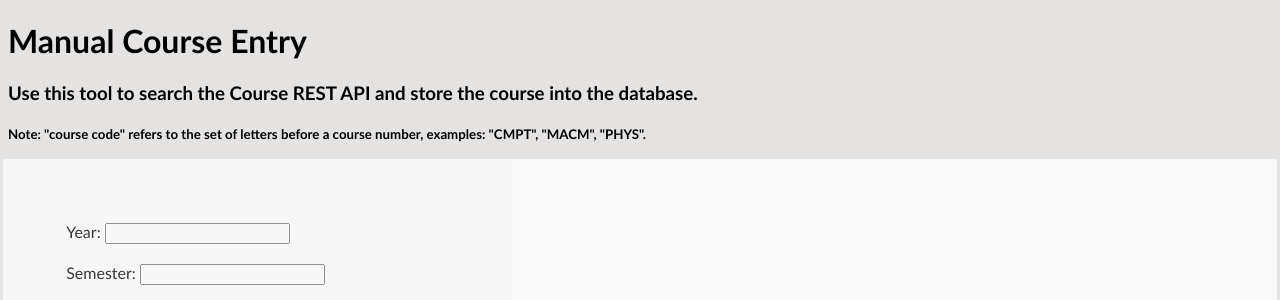
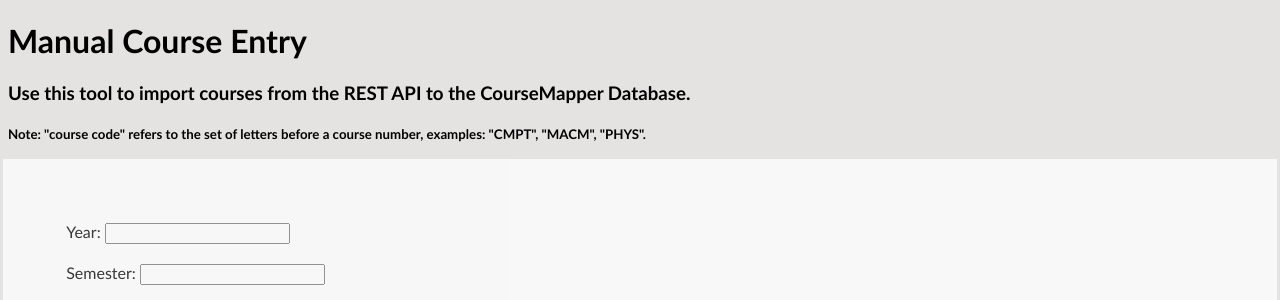
Before and after one commit to kca169/CourseMapper, a Django app: page /sfu_academic_api_parser/ in a window 1280 px wide. Shown: the top 300 px of the page. Run offline with Django 3.2, Linux system fonts and the light colour scheme; data that the repository does not hold is empty.

Commit message:
last minute HTML changes to reflect changes under-the-hood. Actually merging now... hopefully.

```diff
--- a/sfu_academic_api_parser/templates/sfu_academic_api_parser/manual_input.html
+++ b/sfu_academic_api_parser/templates/sfu_academic_api_parser/manual_input.html
@@ -7,7 +7,7 @@
 <!-- Refs: [5], [6] -->
 
 <h1>Manual Course Entry</h1>
-<h3>Use this tool to search the Course REST API and store the course into the database.</h3>
+<h3>Use this tool to import courses from the REST API to the CourseMapper Database.</h3>
 <h5>Note: "course code" refers to the set of letters before a course number, examples: "CMPT", "MACM", "PHYS".</h5>
 <form action="/sfu_academic_api_parser/" method="post">
     {% csrf_token %}
--- a/templates/home.html
+++ b/templates/home.html
@@ -10,7 +10,7 @@
  <ul>
   <li>Tree Diagram (unavailable)</li>
   <li>Directions Mode (unavailable)</li>
-  <li><a href="{% url 'prereqs' %}">Course Lookup</a></li>
+  <li><a href="{% url 'prereqs' %}">Add course to database</a></li>
   <li><a href="{% url 'logout' %}">Log Out</a></li>
  </ul>
 
```
